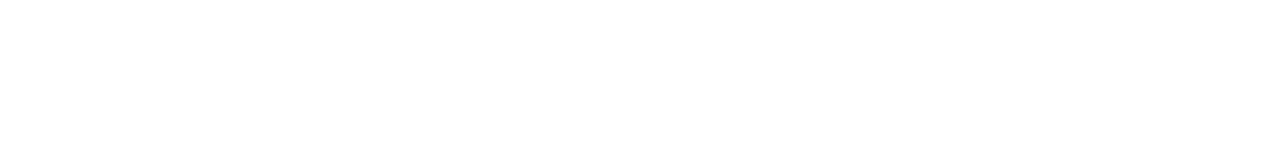
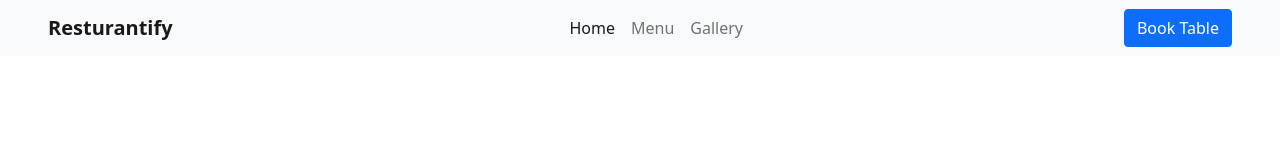
Before and after one commit to devKuntal/Restaurantify, a plain HTML site: page index.html in a window 1280 px wide. Drawn offline with nearby package versions, Linux system fonts and the light colour scheme.

Commit message:
Adding navigation bar of the website

```diff
--- a/index.html
+++ b/index.html
@@ -1,13 +1,34 @@
 <!DOCTYPE html>
 <html lang="en">
 <head>
+    <!-- Required Meta Tags -->
     <meta charset="UTF-8">
     <meta http-equiv="X-UA-Compatible" content="IE=edge">
     <meta name="viewport" content="width=device-width, initial-scale=1.0">
+    <!-- Bootstrap CSS -->
+    <link href="https://cdn.jsdelivr.net/npm/bootstrap@5.0.2/dist/css/bootstrap.min.css" rel="stylesheet" integrity="sha384-EVSTQN3/azprG1Anm3QDgpJLIm9Nao0Yz1ztcQTwFspd3yD65VohhpuuCOmLASjC" crossorigin="anonymous">
     <title>Restaurentify</title>
     <link rel="stylesheet" href="style.css">
 </head>
 <body>
-    <div></div>
+    <!-- NavBar -->
+    <nav class="navbar navbar-expand-lg navbar-light bg-light">
+        <div class="container-fluid px-5">
+          <a class="navbar-brand fw-bolder" href="#">Resturantify</a>
+          <button class="navbar-toggler" type="button" data-bs-toggle="collapse" data-bs-target="#navbarNavAltMarkup" aria-controls="navbarNavAltMarkup" aria-expanded="false" aria-label="Toggle navigation">
+            <span class="navbar-toggler-icon"></span>
+          </button>
+          <div class="collapse navbar-collapse text-center" id="navbarNavAltMarkup">
+            <div class="navbar-nav d-flex mx-auto">
+              <a class="nav-link active" aria-current="page" href="#">Home</a>
+              <a class="nav-link" href="#">Menu</a>
+              <a class="nav-link" href="#">Gallery</a>
+            </div>
+            <div class="navbar-nav">
+                <button type="button" class="btn btn-primary" data-bs-toggle="modal" data-bs-target="#exampleModal">Book Table</button>
+            </div>
+          </div>
+        </div>
+      </nav>
 </body>
 </html>
```
